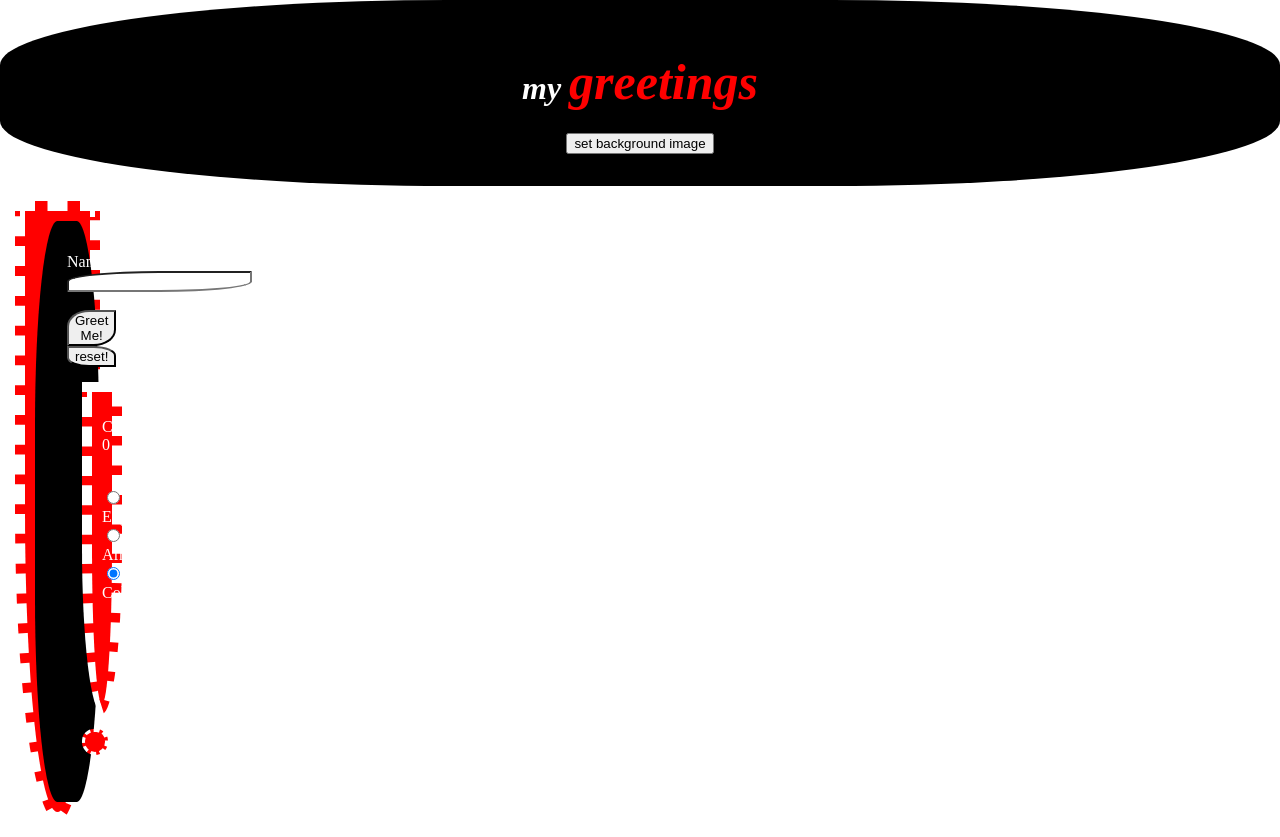
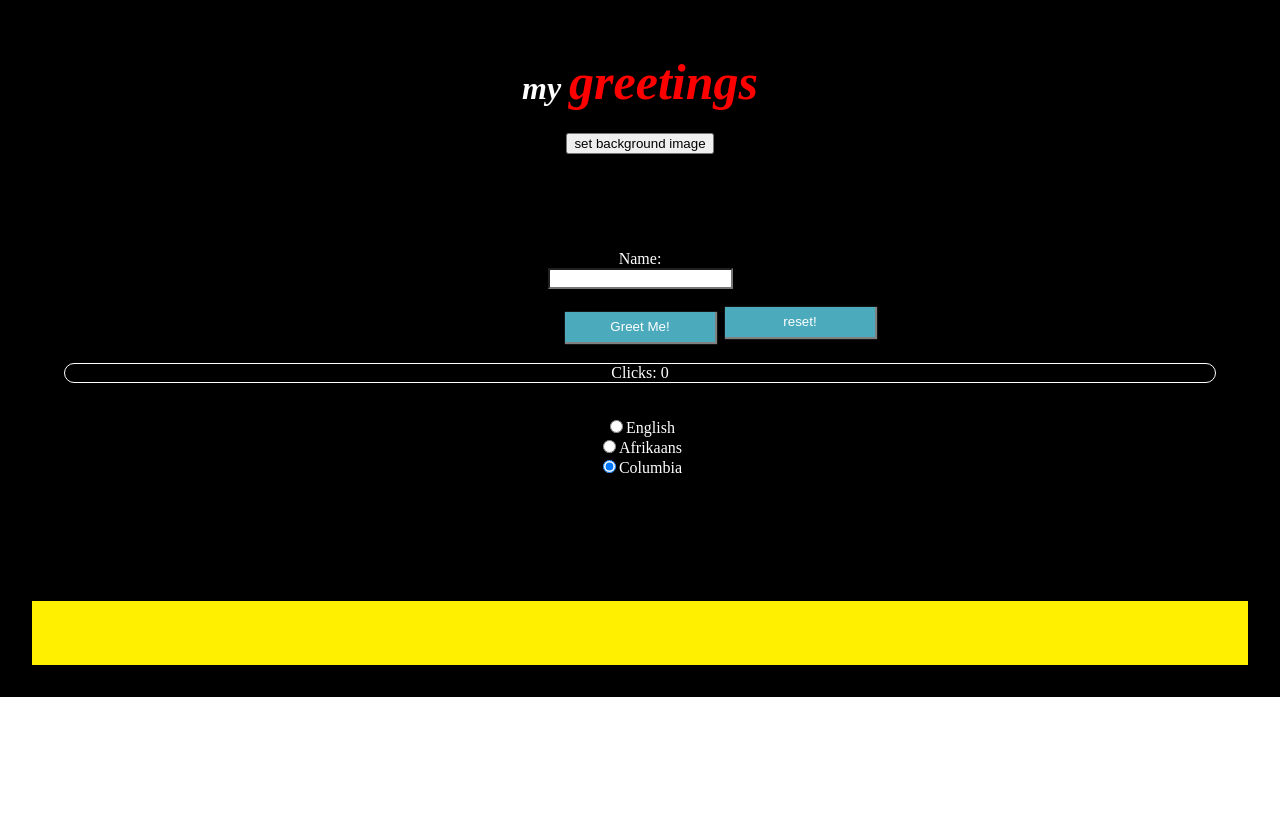
Before and after one commit to dyllon21/greetings, a plain HTML site: page index.html in a window 1280 px wide. After the commit the page ends 800 px from the top, so only its background shows below. Drawn offline with Linux system fonts and the light colour scheme.

Commit message:
did alternate styling

```diff
--- a/greet.css
+++ b/greet.css
@@ -1,29 +1,31 @@
-body,
-html{
-margin: auto;
-padding: inherit;
+body {
+    margin: auto;
+    padding: inherit;
+}
+p{
+  border-width: thin;
+  border-radius: 25px;
+  border-style: solid;
+  border-width: thin;
 }
 
-form{
-  float: none;
-}
-
-  align: center;
+form#myForm {
+  float: center;
+  padding: 2em;
+  color: white;
+  background-color: black;
+  text-align: center;
+  font-size-adjust: auto;
+  /*border-radius: 25em;*/
+  border-spacing: inherit;
 
 }
 
+align: center;
+
+/*}*/
 .container {
     position: absolute;
-}
-
-div {
-    background-color: red;
-    border: 10px dashed white;
-    outline-color: white;
-    padding: 10px;
-    margin: 15px;
-    border-bottom-right-radius: 60%;
-    border-bottom-left-radius: 60%
 }
 
 header {
@@ -33,46 +35,94 @@ header {
     background-color: black;
     text-align: center;
     font-size-adjust: auto;
-    border-radius: 35%;
     border-spacing: inherit;
 }
-
 nav {
-    float:center;
+    float: center;
     max-width: 70px;
     margin: 0;
     padding: 1em;
 }
 span.note {
-
     font-size: 50px;
     color: red;
 }
+div.container {
+  border-radius: 15em;
 
-div.container{
-  align: center;
-  width: 45px;
 }
-.theButton{
-border-top-left-radius: 45%;
-border-bottom-right-radius:45%;
+.theButton {
+  align-content: flex-end;
+  position: left;
+   margin: 5px 10px;
+   background-color: #4BABBD;
+ color: #fff;
+ width: 150px;
+ height: 30px;
+   border: 1px solid #4BABBD;
+   cursor: pointer;
+   -webkit-box-shadow: 1px 1px 1px 1px grey;
+   -moz-box-shadow: 1px 1px 1px 1px grey;
+   box-shadow: 1px 1px 1px 1px grey;
+   -webkit-transition: 300ms ease-in-out;
+   -moz-transition: 300ms ease-in-out;
+   transition: 300ms ease-in-out;
+
 }
-.resetClicks{
-  border-top-right-radius: 45%;
-  border-bottom-left-radius: 45%;
+.theButton:hover{
+  background-color: #39698A;
+color: #fff;
+width: 100px;
+  border: 1px solid #39698A;
+  cursor: pointer;
+  -webkit-transition: 300ms ease-in-out;
+  -moz-transition: 300ms ease-in-out;
+  transition: 300ms ease-in-out;
+
 }
-.theName{
-  border-top-left-radius: 50%;
-  border-bottom-right-radius: 50%;
+.resetClicks:hover{
+  background-color: #39698A;
+color: #fff;
+width: 100px;
+  border: 1px solid #39698A;
+  cursor: pointer;
+  -webkit-transition: 300ms ease-in-out;
+  -moz-transition: 300ms ease-in-out;
+  transition: 300ms ease-in-out;
+
+
 }
-.span-class{
-  align : center
+
+.resetClicks {
+  position: absolute;
+   /*margin: 0em 5em;*/
+   background-color: #4BABBD;
+ color: #fff;
+ width: 150px;
+ height: 30px;
+   border: 1px solid #4BABBD;
+   cursor: pointer;
+   -webkit-box-shadow: 1px 1px 1px 1px grey;
+   -moz-box-shadow: 1px 1px 1px 1px grey;
+   box-shadow: 1px 1px 1px 1px grey;
+   -webkit-transition: 300ms ease-in-out;
+   -moz-transition: 300ms ease-in-out;
+   transition: 300ms ease-in-out;
+
 }
-div.output{
-  border-top-left-radius: 45%;
-  border-bottom-right-radius: 50%;
-  border-bottom-left-radius: 50%;
-  border-top-right-radius: 45%;
-  border-width: thin;
-  border-width: medium;
+.theName {
+  background-color: white;
+  color:  red;
 }
+.span-class {
+    align: center;
+}
+div.output {
+  float: center;
+  padding: 2em;
+  color: red;
+  background-color: #FFF000;
+  text-align: center;
+  font-size-adjust: auto;
+
+}
```
